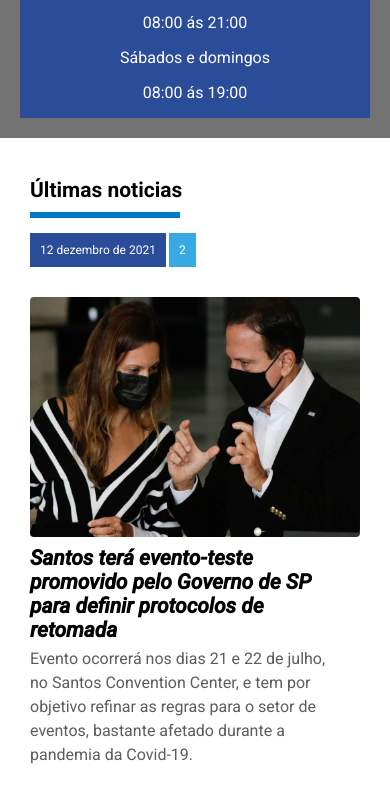
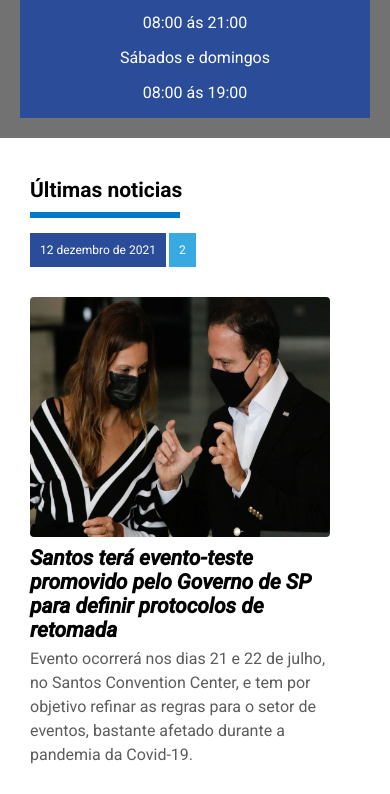
Before and after one commit to AlexsandroNeves/clinica-medica-, a plain HTML site: page index.html in a window 390 px wide. Shown: the part 857-1651 px from the top of the page. Drawn offline with Linux system fonts and the light colour scheme.

Commit message:
ajuste de template

```diff
--- a/css/style.css
+++ b/css/style.css
@@ -236,7 +236,7 @@ article .news-image{
     margin-top: 30px;
 }
 article .news-image img{
-    width: 110%;
+    width: 100%;
     height: 240px;
     border-radius: 4px;
 }
@@ -323,6 +323,11 @@ footer{
     .logo{
         padding-left: 10px;
     }
+    article .news-image img{
+        width: 100%;
+
+        border-radius: 4px;
+    }
 
     .menuMobile{
         display: flex;
```
